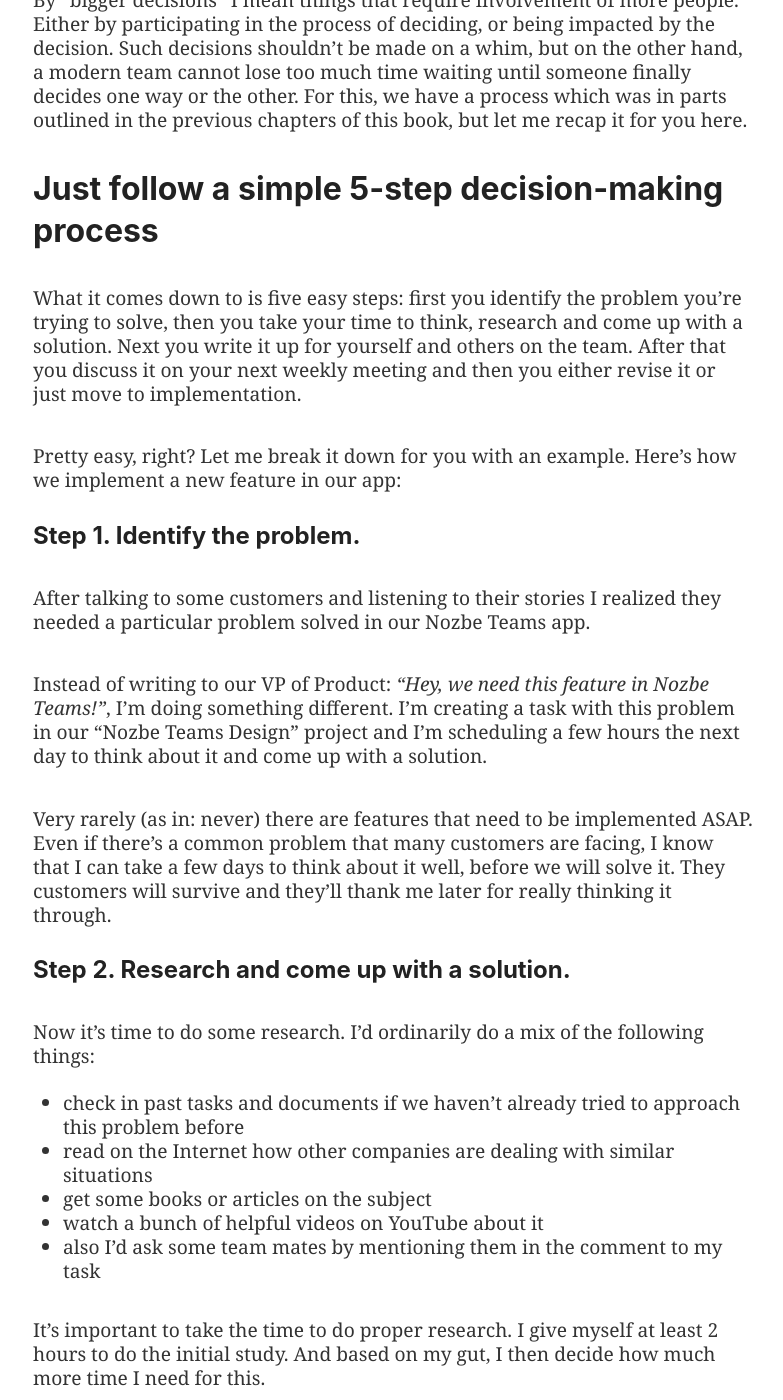
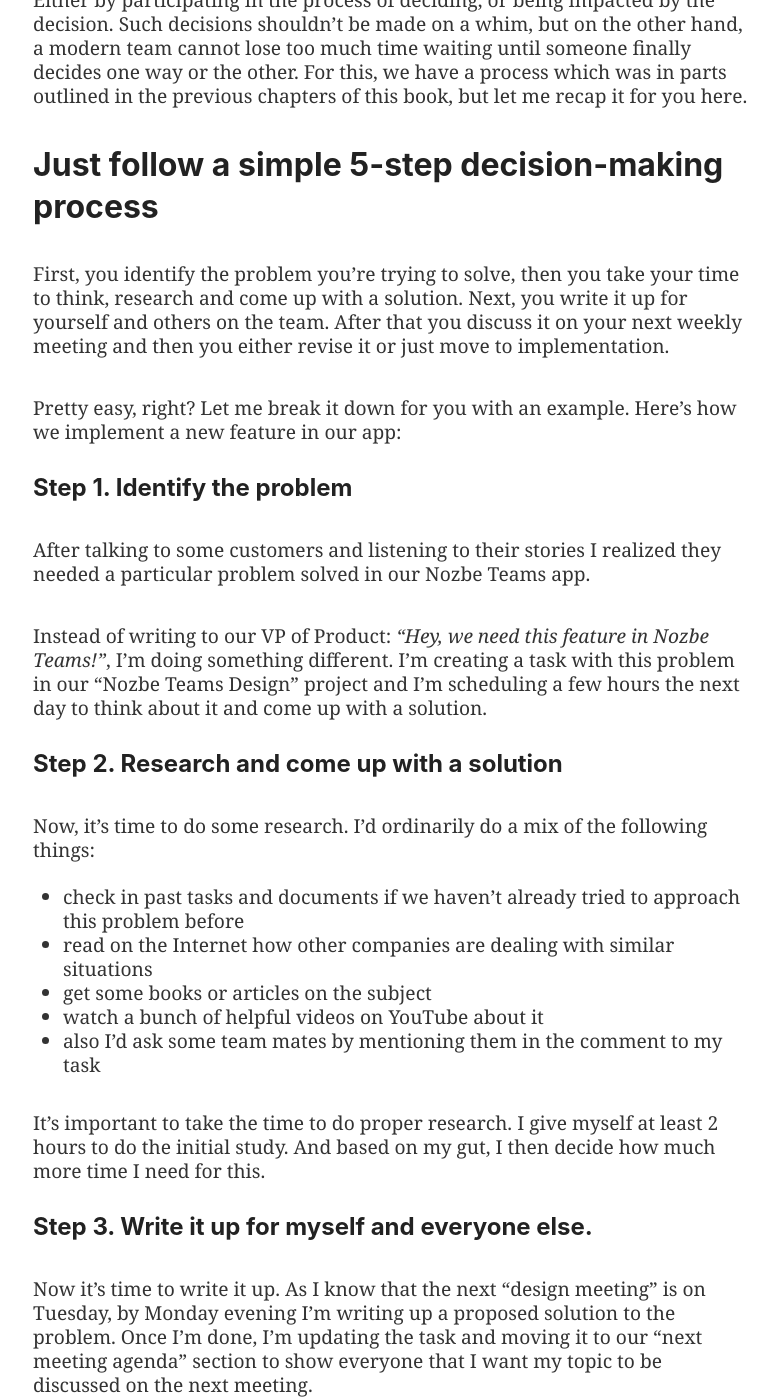
Before and after one commit to Nozbe/NoOffice.org, a Jekyll site: the page built from _book/decide.md, in a window 1280 px wide and 1400 px high, scrolled down 1961 px. Shown: the whole window, without its empty margins (247-1030 px from the left). Built offline with Jekyll 4.4.1, drawn with Linux system fonts in a browser that asks for light colours; some of the changed text lies outside the part shown.

Commit message:
Update 1

```diff
--- a/_book/decide.md
+++ b/_book/decide.md
@@ -9,7 +9,7 @@ subtitle: "Decide faster, yet take enough time to get things just right."
 
 ## Forget acronyms, go with a decision-making process
 
-Let's enhance the previous chapter about the "Pyramid of Communication" and get very practical. Below you won't find any smart (or S.M.A.R.T.) acronyms, but a pretty straightforward decision-making process that we follow in my team. It is largely inspired by everything mentioned in the previous chapters of this book. I'll explain the process first and later I'll follow along with two real-world examples to illustrate my point.
+Let's enhance the previous chapter about the "Pyramid of Communication" and get very practical. Below, you won't find any smart (or S.M.A.R.T.) acronyms, but a pretty straightforward decision-making process that we follow in my team. I'll explain it first and later I'll follow along with two real-world examples.
 
 ## People should be empowered to make small decisions
 
@@ -27,21 +27,19 @@ By "bigger decisions" I mean things that require involvement of more people. Eit
 
 ## Just follow a simple 5-step decision-making process
 
-What it comes down to is five easy steps: first you identify the problem you're trying to solve, then you take your time to think, research and come up with a solution. Next you write it up for yourself and others on the team. After that you discuss it on your next weekly meeting and then you either revise it or just move to implementation.
+First, you identify the problem you're trying to solve, then you take your time to think, research and come up with a solution. Next, you write it up for yourself and others on the team. After that you discuss it on your next weekly meeting and then you either revise it or just move to implementation.
 
 Pretty easy, right? Let me break it down for you with an example. Here's how we implement a new feature in our app:
 
-### Step 1. Identify the problem.
+### Step 1. Identify the problem
 
 After talking to some customers and listening to their stories I realized they needed a particular problem solved in our Nozbe Teams app.
 
 Instead of writing to our VP of Product: *"Hey, we need this feature in Nozbe Teams!"*, I'm doing something different. I'm creating a task with this problem in our "Nozbe Teams Design" project and I'm scheduling a few hours the next day to think about it and come up with a solution.
 
-Very rarely (as in: never) there are features that need to be implemented ASAP. Even if there's a common problem that many customers are facing, I know that I can take a few days to think about it well, before we will solve it. They customers will survive and they'll thank me later for really thinking it through.
+### Step 2. Research and come up with a solution
 
-### Step 2. Research and come up with a solution.
-
-Now it's time to do some research. I'd ordinarily do a mix of the following things:
+Now, it's time to do some research. I'd ordinarily do a mix of the following things:
 
 - check in past tasks and documents if we haven't already tried to approach this problem before
 - read on the Internet how other companies are dealing with similar situations
```
